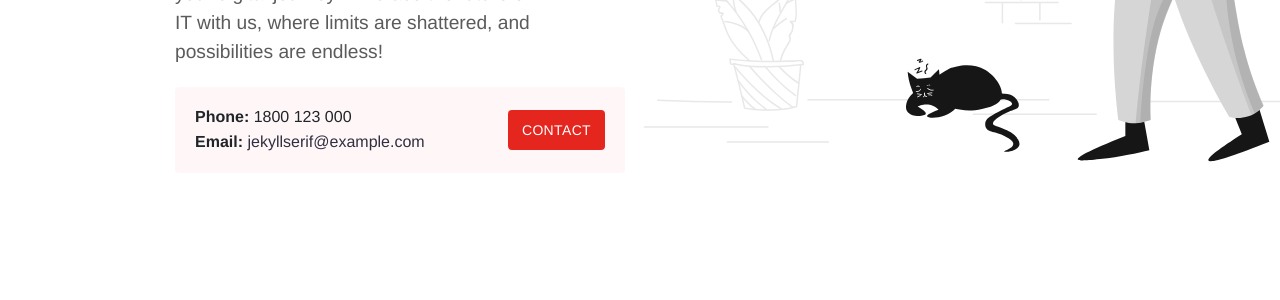
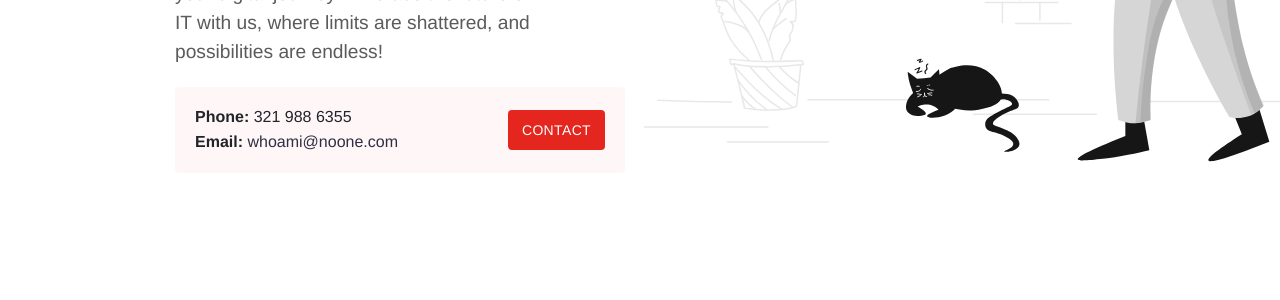
Before and after one commit to iknowharsh/iknowharsh.github.io, a Jekyll site: the page built from index.md, in a window 1280 px wide. Shown: the part 892-1192 px from the top of the page. Built offline with Jekyll 4.4.1, drawn with Linux system fonts in a browser that asks for light colours.

```diff
--- a/_data/contact.yml
+++ b/_data/contact.yml
@@ -1,3 +1,3 @@
-email: 'jekyllserif@example.com'
-phone: '1800 123 000'
+email: 'whoami@noone.com'
+phone: '321 988 6355'
 contact_button_link: 'contact'
```
